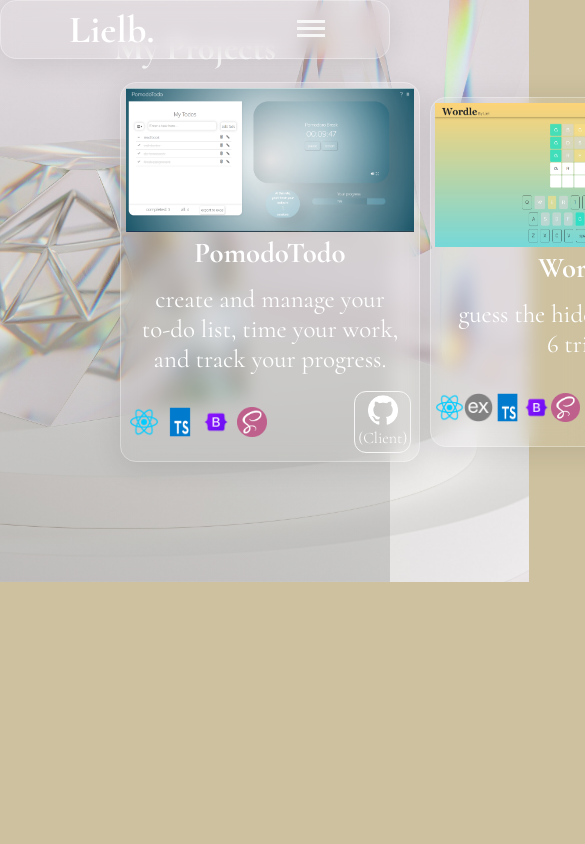
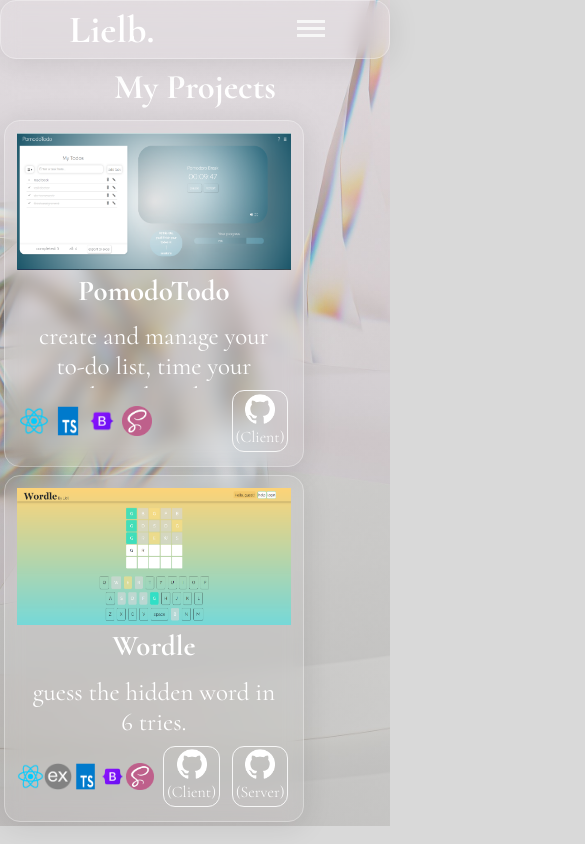
Before and after one commit to lielbidago/lielb-portfolio, a Next.js app: page /projects in a window 390 px wide. Shown: the top 844 px of the page, 585 px wide, since content can reach past the window. Built offline with nearby package versions, Linux system fonts and the light colour scheme.

Commit message:
fixed responsivaty issues and added further design

```diff
--- a/app/_components/Header.module.scss
+++ b/app/_components/Header.module.scss
@@ -8,12 +8,13 @@
     scroll-behavior: smooth;
     max-width: 100%;
     padding:1%;
-    font-size: larger;
+    font-size: 1.3rem;
     width: 100%;
     position: fixed;
     top:0;
     backdrop-filter: blur(5px);
     z-index: 99;
+    margin-bottom: 10%;
 
     .NavBar{
         display: flex;
--- a/app/_components/Project.module.scss
+++ b/app/_components/Project.module.scss
@@ -7,8 +7,8 @@
     display:flex ;
     flex-direction: column;
     padding:3%;
-    margin:3%;
-    width:95%;
+    margin:1%;
+    width:48%;
     height:80%;
     max-width: 50%;
     min-width: 300px;
@@ -19,6 +19,7 @@
     flex-direction: column;
     align-items: center;
     margin:0;
+
 }
 
 .project .example{
@@ -56,6 +57,8 @@
     grid-area: desc;
     padding:5%;
     font-size: 130%;
+    height: 5rem;
+    overflow-y:auto;
 }
 .project .code_and_stack{
     grid-area: code-and-stack;
--- a/app/globals.scss
+++ b/app/globals.scss
@@ -8,6 +8,7 @@
   --theme3:rgb(215, 193, 167);
   --theme4:rgb(146, 199, 181);
   --theme5:rgb(217, 217, 217);
+  --buttonColor: white;
   font-family: 'Maven Pro', sans-serif;
 }
 
@@ -21,6 +22,7 @@
 
 html{
   width:100%;
+  height:fit-content;
   scroll-behavior: smooth;
 
 }
@@ -29,7 +31,7 @@
 body{
   // background-image: linear-gradient(rgba(185, 185, 185, 0.068),
   // rgba(53, 53, 53, 0.344)), url('../public/colorbg.jpg');
-  background-color: var(--theme1);
+  background-color: var(--theme5);
   background-image: linear-gradient(rgba(255, 255, 255, 0.068),
   rgba(141, 141, 141, 0.344)), url(/whitebg2.jpeg);
   background-size: cover;
@@ -42,6 +44,7 @@
   // var(--theme3) 56%, var(--theme4) 72%, var(--theme5) 100%);
   font-size: larger;
   width:100%;
+  min-height:100%;
   scroll-behavior: smooth;
 
 }
--- a/app/page.module.scss
+++ b/app/page.module.scss
@@ -179,7 +179,7 @@
 .contactMain .email{
   font-size: 1.5rem;
   padding:1%;
-  border:2px solid white;
+  border:2px solid var(--buttonColor);
   border-radius: 12px;
   margin-left: 7%;
   font-weight: bold;
@@ -203,6 +203,13 @@
   background-color: var(--textColor);
 }
 
+.button{
+  border: solid 1px var(--buttonColor);
+  padding: 1.6rem;
+  border-radius:  12px;
+  text-decoration: none;
+}
+
 @media (max-width: 767px){
   .introContent, .aboutContent, .projects .container, .linksSection{
     display: flex;
@@ -212,14 +219,32 @@
 
   .projects{
     height: fit-content;
+    margin-top: 15%;
+
+    .button{
+      margin-top: 10%;
+    }
+
   }
 
   .intro{
     .text span{
       line-height: 3rem;
     }
+
+    .text{
+      width: 90%;
+      text-align: center;
+    }
+
+    .introContent{
+      margin: 5%;
+    }
+  }
+
+  .linksSection{
+    padding: 6%;
   }
 
 
-
 }
--- a/app/page.tsx
+++ b/app/page.tsx
@@ -50,7 +50,7 @@
           <div className={styles.container}>
             {projects.slice(Math.min(0,projects.length,2)).map((p)=> <Project project={p} key={p.title}/>)}
           </div>
-          <a href="/projects" className="for-more button">For More..</a>
+          <a href="/projects" className={styles.button}>For More..</a>
       </div>
       <div className={styles.contact} id='contact'>
       <h1 className='pageHeader'>Contact me</h1>
--- a/app/projects/page.module.scss
+++ b/app/projects/page.module.scss
@@ -1,18 +1,29 @@
-.main{
+.mainContainer{
     display: flex;
     align-items: center;
+    flex-direction: column;
+    width:100%;
+
 
 
 }
 
 .projectsMain{
-    margin: 0 6em 6em 6em;
+    // margin: 0 5em 6em 5em;
     display:flex;
     flex-direction: row;
     align-items: center;
+    -webkit-flex-wrap: wrap;
+    flex-wrap: wrap;
 }
 
 .title{
     margin-top: 5%;
     font-size: 180%;
 }
+
+@media(max-width: 600px){
+    .title{
+        margin-top: 15%;
+    }
+}
--- a/app/projects/page.tsx
+++ b/app/projects/page.tsx
@@ -4,7 +4,7 @@
 
 export default function Projects(){
     return (
-        <main>
+        <main className={styles.mainContainer}>
             <h1 className={styles.title+' pageHeader'}>My Projects</h1>
             <div className={styles.projectsMain}>
                {projects.map((p, index)=> <Project project={p} key={index}/>)}
```
